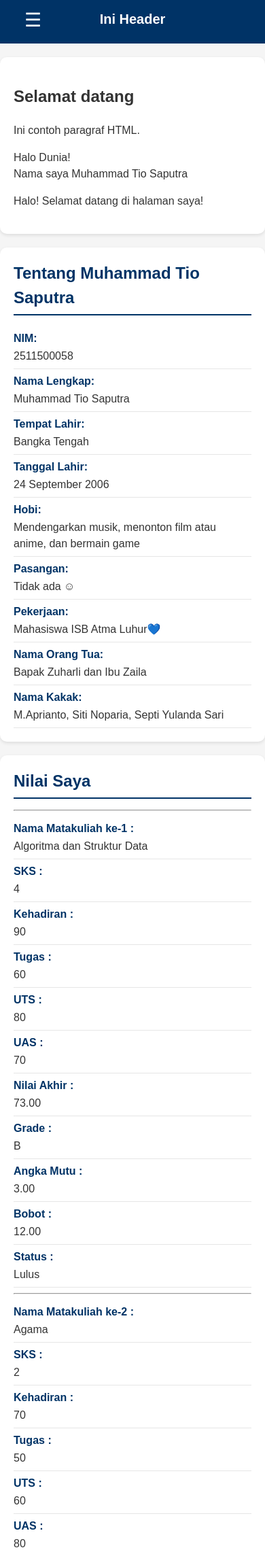
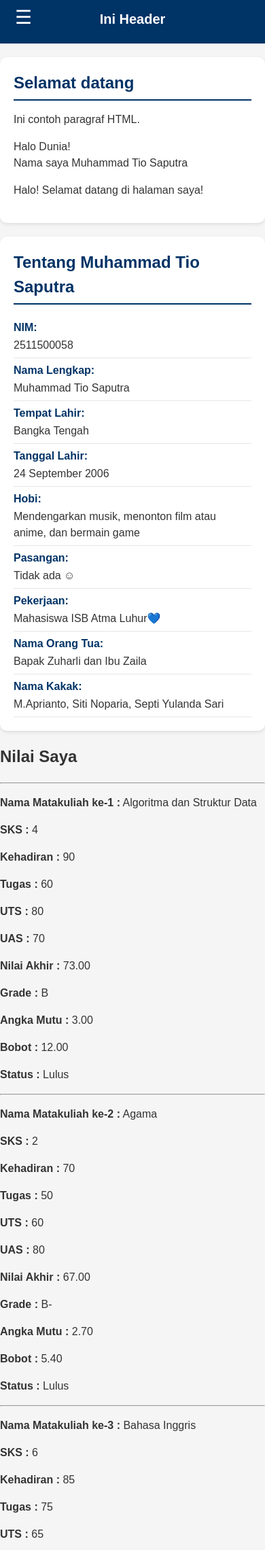
Before and after one commit to 2511500058-cell/2511500058-PWD-TI1B-2526O, a PHP site: page /pertemuan-07/get.php in a window 390 px wide. Shown: the top 2280 px of the page at 68% size. Run offline with PHP 8.4, Linux system fonts and the light colour scheme.

Commit message:
copy seluruh file dari elearning (punya dosen) untuk latihan pertemuan-07

```diff
--- a/pertemuan-07/hello.php
+++ b/pertemuan-07/hello.php
@@ -1,4 +1,3 @@
 <?php
 echo "Halo Dunia!";
-echo "Nama saya Muhammad Tio Saputra"
 ?>
--- a/pertemuan-07/style.css
+++ b/pertemuan-07/style.css
@@ -33,8 +33,7 @@ header li a {
 
 #home,
 #about,
-    #contact,
-    #ipk {
+#contact {
     background-color: #ffffff;
     border-radius: 10px;
     padding: 20px;
@@ -43,9 +42,9 @@ header li a {
     box-shadow: 0 2px 5px rgba(0, 0, 0, 0.1);
 }
 
+#home h2,
 #about h2,
-    #contact h2,
-    #ipk h2 {
+#contact h2 {
     color: #003366;
     border-bottom: 2px solid #003366;
     padding-bottom: 6px;
@@ -53,8 +52,7 @@ header li a {
     margin-bottom: 16px;
 }
 
-    #home p,
-    #ipk p {
+#home p {
     text-align: justify;
 }
 
@@ -83,47 +81,35 @@ header li a {
     transform: translateY(1px);
 }
 
-    #about p {
-        display: flex;
-        justify-content: flex-start;
-        align-items: baseline;
-        margin: 0;
-        padding: 6px 0;
-        border-bottom: 1px solid #e6e6e6;
-    }
-
-    #about label {
-        display: flex;
-        justify-content: flex-start;
-        align-items: flex-start;
-        margin: 0;
-        padding: 6px 0;
-        border-bottom: 1px solid #e6e6e6;
-    }
-
-    #about p,
-    #contact label,
-    #ipk p {
-        display: flex;
-        justify-content: flex-start;
-        align-items: baseline;
-        margin: 0;
-        padding: 6px 0;
-        border-bottom: 1px solid #e6e6e6;
-    }
-
-    #about strong,
-    #contact label>span,
-    #ipk strong {
-        min-width: 180px;
-        color: #003366;
-        font-weight: 600;
-        text-align: right;
-        padding-right: 16px;
-        flex-shrink: 0;
+.menu-toggle {
+    display: none;
+    background: none;
+    border: none;
+    color: #fff;
+    font-size: 28px;
+    cursor: pointer;
 }
 
 @media (max-width: 600px) {
+    .menu-toggle {
+        display: block;
+        position: absolute;
+        left: 16px;
+        top: 8px;
+    }
+
+    nav {
+        display: none;
+        flex-direction: column;
+        background: #003366;
+        width: 100%;
+        padding: 5px 0;
+    }
+
+    nav.active {
+        display: flex;
+    }
+
     header {
         padding: 16px;
         position: sticky;
@@ -175,16 +190,16 @@ header li a {
     box-sizing: border-box;
 }
 
-    button {
-        padding: 12px 20px;
-        background-color: #007bff;
-        color: white;
+#contact button {
+    margin-top: 10px;
+    display: inline-block;
+    padding: 10px 24px;
+    font-size: 16px;
+    border-radius: 6px;
+    cursor: pointer;
     border: none;
-        border-radius: 5px;
-        font-size: 16px;
-        cursor: pointer;
-        transition: background-color 0.3s;
-        margin-right: 10px;
+    transition: all 0.3s ease;
+    margin-right: 8px;
 }
 
 #contact button[type="submit"] {
@@ -210,79 +225,55 @@ header li a {
     transform: translateY(-1px);
 }
 
-    #contact button {
-        margin-top: 10px;
-        display: inline-block;
-        padding: 10px 24px;
-        font-size: 16px;
-        border-radius: 6px;
-        cursor: pointer;
-        border: none;
-        transition: all 0.3s ease;
-        margin-right: 8px;
-    }
-
-    @media (max-width: 600px) {
-        #button {
-            width: 100%;
-            margin-top: 10px;
-            margin-right: 0;
-        }
-    }
-
 @media (max-width: 600px) {
 
     #about p,
-        #contact label,
-        #ipk p {
+    #contact label {
         flex-direction: column;
         align-items: flex-start;
     }
 
     #about strong,
-        #contact label>span,
-        #ipk strong {
+    #contact label>span {
+        text-align: left;
+        padding-right: 0;
+        margin-bottom: 2px;
+    }
+
+    #contact input,
+    #contact textarea,
+    #contact button {
+        width: 100%;
+    }
+}
+
+#about p {
+    display: flex;
+    justify-content: flex-start;
+    align-items: baseline;
+    margin: 0;
+    padding: 6px 0;
+    border-bottom: 1px solid #e6e6e6
+}
+
+#about strong {
+    min-width: 180px;
+    color: #003366;
+    font-weight: 600;
+    text-align: right;
+    padding-right: 16px;
+    flex-shrink: 0;
+}
+
+@media (max-width: 600px) {
+    #about p {
+        flex-direction: column;
+        align-items: flex-start;
+    }
+
+    #about strong {
         text-align: left;
         padding-right: 0;
         margin-bottom: 2px;
     }
 }
-
-    .menu-toggle {
-        display: none;
-        background: none;
-        border: none;
-        color: #fff;
-        font-size: 28px;
-        cursor: pointer;
-    }
-
-    @media (max-width: 600px) {
-        .menu-toggle {
-            display: block;
-            position: absolute;
-            left: 16px;
-            top: 1px;
-        }
-
-        nav {
-            display: none;
-            flex-direction: column;
-            background: #003366;
-            width: 100%;
-            padding: 5px 0;
-        }
-
-        nav.active {
-            display: flex;
-        }
-    }
-
-    @media (max-width: 600px) {}
-
-    #contact input,
-    #contact textarea,
-    #contact button {
-        width: 100%;
-
-    }
```
Also changed, not shown: other parts of pertemuan-07/style.css (+39 -10 lines), pertemuan-07/lat1.php (added, +9 -0 lines), pertemuan-07/script.js (+79 -91 lines). Lines whose indentation alone changed are shown as unchanged.
